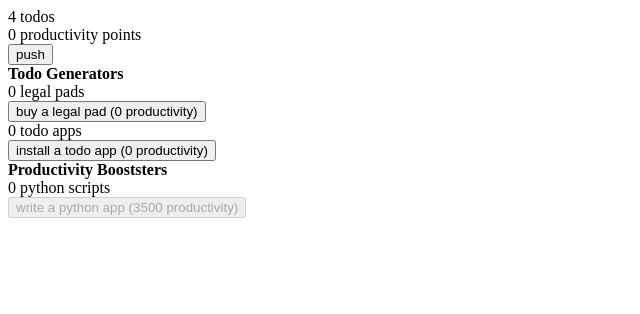
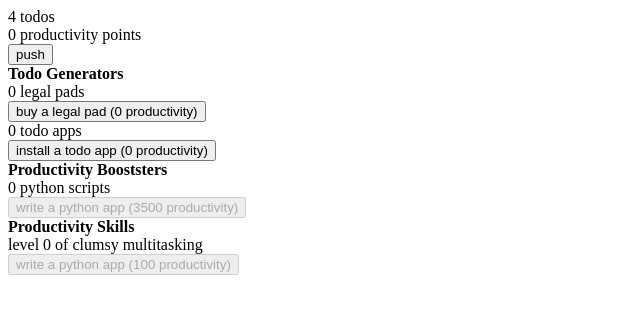
Before and after one commit to jeffhou/W_Web_IdleGame_ProductivityCounter, a plain HTML site: page app.html in a window 1280 px wide. Shown: the whole page, without its empty margins (0-640 px from the left). Drawn offline with Linux system fonts and the light colour scheme.

Commit message:
implemented productivity skills (clicks are worth more)

```diff
--- a/app.html
+++ b/app.html
@@ -8,7 +8,7 @@
   var legalPads = 0;
   var todoApps = 0;
   var pythonScripts = 0;
-
+  var clumsyMultitasking = 0
   function tick () {
     console.log("tick");
     updateDisplay();
@@ -18,8 +18,12 @@
   // manual controls
   function userClick () {
     if (numTodos > 0) {
-      numTodos -= 1;
-      productivity += 1;
+      if (numTodos > 5 * clumsyMultitasking * clumsyMultitasking + 1) {
+        numTodos -= 5 * clumsyMultitasking * clumsyMultitasking + 1;
+        productivity += 5 * clumsyMultitasking + 1;
+      } else {
+        numTodos = 0;
+      }
     }
     updateDisplay();
   }
@@ -48,6 +52,14 @@
     updateDisplay();
   }
 
+  function buyClumsyMultitasking () {
+    if (productivity >= 100 * clumsyMultitasking * clumsyMultitasking + 100) {
+      productivity -= 100 * clumsyMultitasking * clumsyMultitasking + 100;
+      clumsyMultitasking += 1;
+    }
+    updateDisplay();
+  }
+
   // update displays
   function updateDisplay () {
     displayNumTodos();
@@ -55,6 +67,7 @@
     displayLegalPads();
     displayTodoApps();
     displayPythonScripts();
+    displayClumsyMultitasking();
   }
 
   function displayNumTodos () {
@@ -88,6 +101,13 @@
     document.getElementById("pythonScriptButton").innerText = "write a python app (" + (pythonScripts * pythonScripts + 3500) + " productivity)";
   }
 
+  function displayClumsyMultitasking () {
+    let newString = "level " + clumsyMultitasking + " of clumsy multitasking";
+    document.getElementById("clumsyMultitasking").innerText = newString;
+    document.getElementById("clumsyMultitaskingButton").disabled = productivity < 100 * clumsyMultitasking * clumsyMultitasking + 100;
+    document.getElementById("clumsyMultitaskingButton").innerText = "write a python app (" + (100 * clumsyMultitasking * clumsyMultitasking + 100) + " productivity)";
+  }
+
   // update model
   function updateModel () {
     incrementTodos();
@@ -112,6 +132,7 @@
   <div id="numTodos"></div>
   <div id="productivity"></div>
   <button onclick="userClick()">push</button>
+
   <div>
     <div><b>Todo Generators</b></div>
     <div>
@@ -123,6 +144,7 @@
       <button id="todoAppButton" onclick="buyTodoApp()"></button>
     </div>
   </div>
+
   <div>
     <div><b>Productivity Booststers</b></div>
     <div>
@@ -130,6 +152,15 @@
       <button id="pythonScriptButton" onclick="buyPythonScript()"></button>
     </div>
   </div>
+
+  <div>
+    <div><b>Productivity Skills</b></div>
+    <div>
+      <div id="clumsyMultitasking"></div>
+      <button id="clumsyMultitaskingButton" onclick="buyClumsyMultitasking()"></button>
+    </div>
+  </div>
+
 </body>
 
 </html>
```
